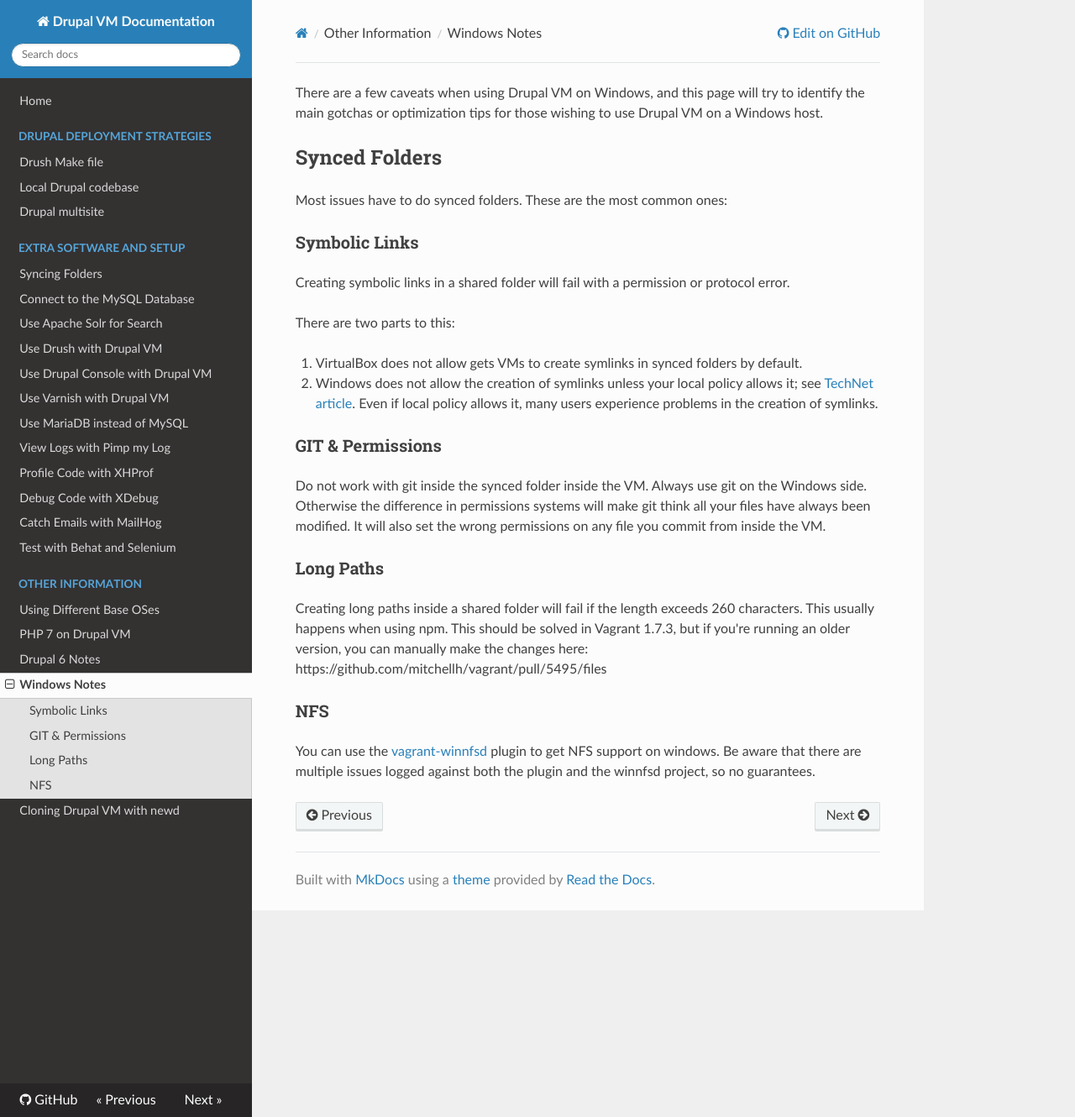
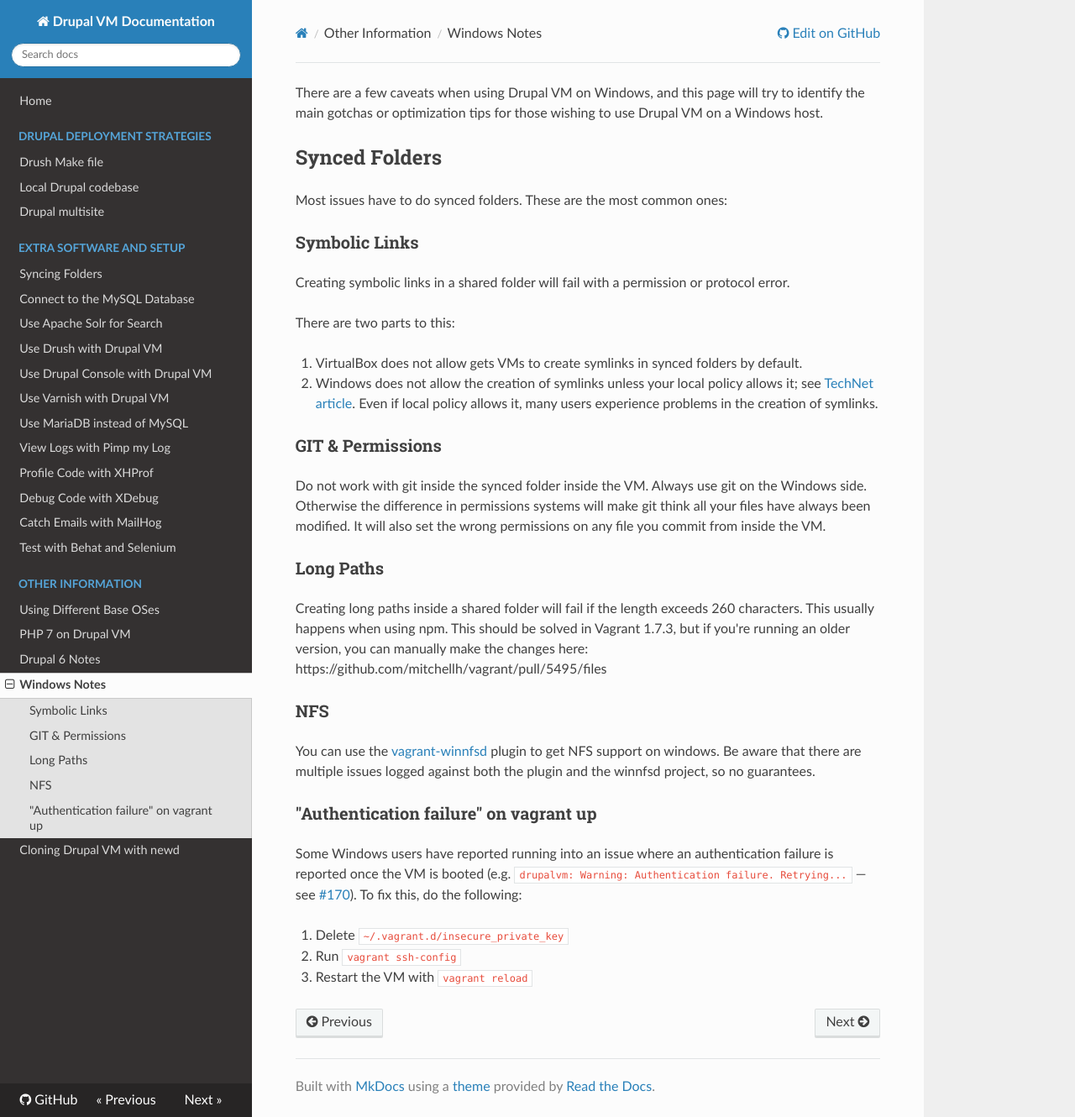
Before and after one commit to geerlingguy/drupal-vm, an MkDocs documentation site: the page built from docs/other/windows.md, in a window 1280 px wide and 1330 px high. Shown: the whole window at 84% size. Built offline with MkDocs 1.6.1, drawn with Linux system fonts in a browser that asks for light colours; nearby versions of some CDN libraries; old or Windows-style settings are respelled for this version of MkDocs.

Commit message:
Fixes #170: Document fix for Windows stuck on 'Authentication failure'.

```diff
--- a/docs/other/windows.md
+++ b/docs/other/windows.md
@@ -24,3 +24,11 @@ Creating long paths inside a shared folder will fail if the length exceeds 260 c
 ### NFS
 
 You can use the [vagrant-winnfsd](https://github.com/GM-Alex/vagrant-winnfsd) plugin to get NFS support on windows. Be aware that there are multiple issues logged against both the plugin and the winnfsd project, so no guarantees.
+
+### "Authentication failure" on vagrant up
+
+Some Windows users have reported running into an issue where an authentication failure is reported once the VM is booted (e.g. `drupalvm: Warning: Authentication failure. Retrying...` — see [#170](https://github.com/geerlingguy/drupal-vm/issues/170)). To fix this, do the following:
+
+  1. Delete `~/.vagrant.d/insecure_private_key`
+  2. Run `vagrant ssh-config`
+  3. Restart the VM with `vagrant reload`
```
